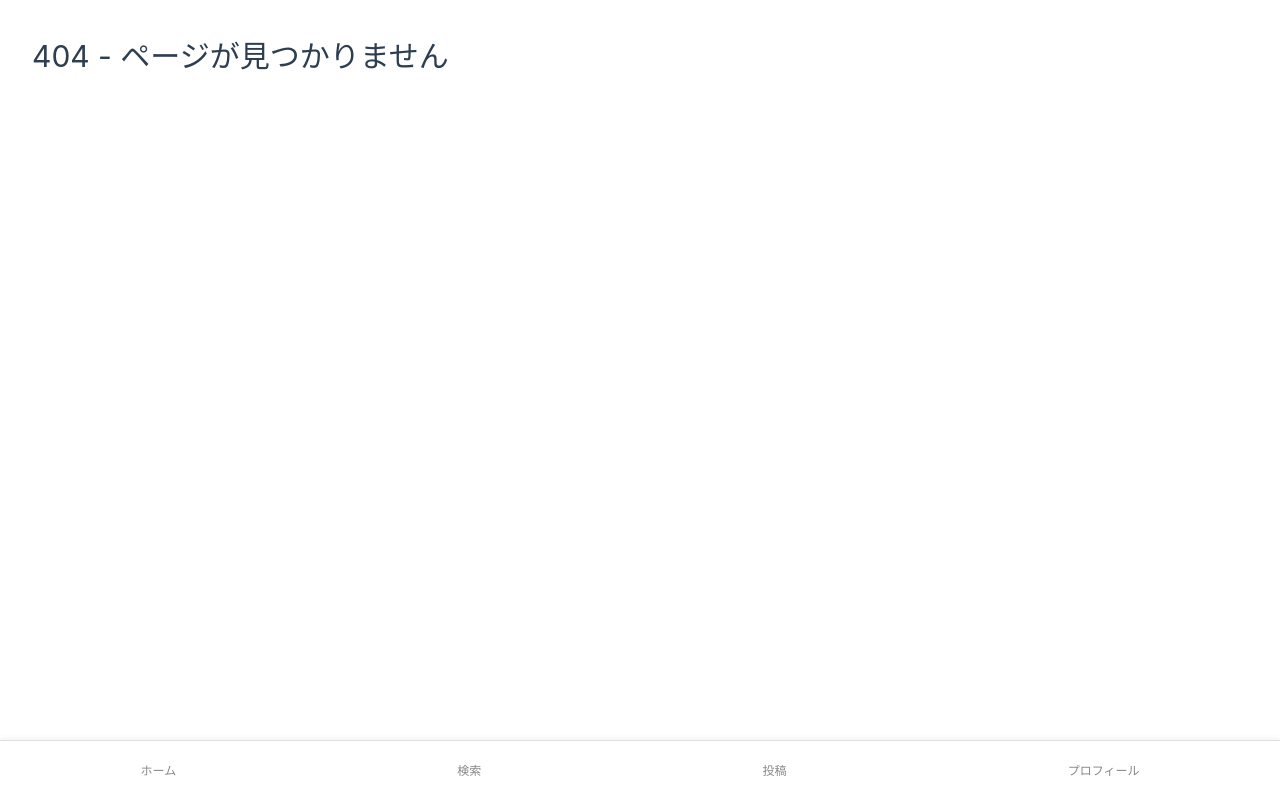
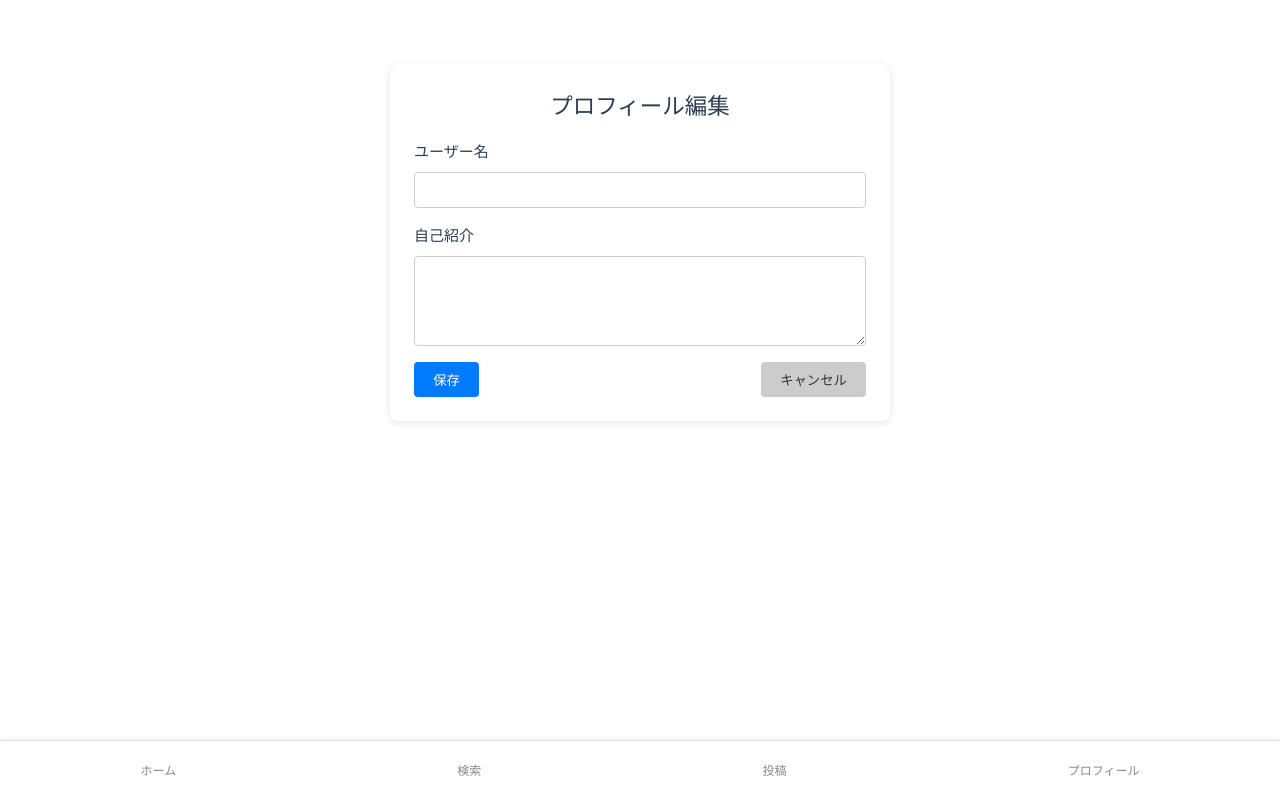
Before and after one commit to Shilomalu/senryu-app-public, a Vue app in the folder frontend/: page /profile/edit in a window 1280 px wide. Before the commit this address had no page. Built offline with nearby package versions, Linux system fonts and the light colour scheme; no server answers.

Commit message:
ローカルで加えた変更をまとめてコミット

```diff
--- a/frontend/src/router/index.js
+++ b/frontend/src/router/index.js
@@ -8,6 +8,7 @@ import PostDetailView from '../views/PostDetailView.vue'
 import ProfileView from '../views/ProfileView.vue'
 import SearchView from '../views/SearchView.vue'
 import NotFoundView from '../views/NotFoundView.vue'
+import EditProfileView from '../views/EditProfileView.vue'
 
 const router = createRouter({
   history: createWebHistory(import.meta.env.BASE_URL),
@@ -36,6 +37,14 @@ const router = createRouter({
       name: 'profile',
       component: ProfileView
     },
+
+    // 追加: プロフィール編集ページ
+    {
+      path: '/profile/edit',
+      name: 'profile-edit',
+      component: EditProfileView
+    },
+
     // --- 以下はタブバー以外の場所から遷移するページ ---
 
     // 5. 新規登録ページ
--- /dev/null
+++ b/frontend/src/views/EditProfileView.vue
@@ -0,0 +1,138 @@
+<script setup>
+import { ref } from 'vue';
+import { useRouter } from 'vue-router';
+import axios from 'axios';
+
+const router = useRouter();
+
+const username = ref('');
+const email = ref('');
+const profile_text = ref('');
+
+const token = localStorage.getItem('token');
+
+// 初期値を API から取得
+const loadProfile = async () => {
+  try {
+    const res = await axios.get('/api/users/me', {
+      headers: { Authorization: `Bearer ${token}` }
+    });
+    username.value = res.data.username;
+    email.value = res.data.email;
+    profile_text.value = res.data.profile_text;
+  } catch (err) {
+    console.error(err);
+    alert('プロフィール取得に失敗しました');
+  }
+};
+
+loadProfile();
+
+// 保存ボタン
+const saveProfile = async () => {
+  try {
+    await axios.put('/api/users/me', {
+      username: username.value,
+      profile_text: profile_text.value,
+    }, {
+      headers: { Authorization: `Bearer ${token}` }
+    });
+    alert('プロフィールを更新しました');
+    router.push('/profile');
+  } catch (err) {
+    console.error(err);
+    alert('更新に失敗しました');
+  }
+};
+
+// キャンセルボタン
+const cancel = () => {
+  router.push('/profile');
+};
+</script>
+
+<template>
+  <div class="profile-edit-container">
+    <h2>プロフィール編集</h2>
+    <div class="form-group">
+      <label>ユーザー名</label>
+      <input v-model="username" type="text" />
+    </div>
+    <div class="form-group">
+      <label>自己紹介</label>
+      <textarea v-model="profile_text" rows="4" class="profile-textarea"></textarea>
+    </div>
+    <div class="button-group">
+      <button @click="saveProfile" class="save-btn">保存</button>
+      <button @click="cancel" class="cancel-btn">キャンセル</button>
+    </div>
+  </div>
+</template>
+
+<style scoped>
+.profile-edit-container {
+  max-width: 500px;
+  margin: 2rem auto;
+  padding: 1.5rem;
+  background-color: #fff;
+  border-radius: 8px;
+  box-shadow: 0 2px 8px rgba(0,0,0,0.1);
+}
+
+h2 {
+  text-align: center;
+  margin-bottom: 1rem;
+}
+
+.form-group {
+  display: flex;
+  flex-direction: column;
+  margin-bottom: 1rem;
+}
+
+label {
+  margin-bottom: 0.5rem;
+  font-weight: 500;
+}
+
+input, textarea {
+  padding: 0.5rem;
+  border: 1px solid #ccc;
+  border-radius: 4px;
+  font-size: 1rem;
+}
+
+.profile-textarea {
+  resize: vertical;   /* 縦方向のみリサイズ可能 */
+  width: 100%;        /* 横幅は親要素に合わせる */
+  min-height: 4em;    /* 4行分の高さを初期値に */
+  padding: 0.5rem;
+  border: 1px solid #ccc;
+  border-radius: 4px;
+  font-size: 1rem;
+  box-sizing: border-box;
+}
+
+.button-group {
+  display: flex;
+  justify-content: space-between;
+}
+
+.save-btn {
+  background-color: #007bff;
+  color: #fff;
+  padding: 0.5rem 1.2rem;
+  border: none;
+  border-radius: 4px;
+  cursor: pointer;
+}
+
+.cancel-btn {
+  background-color: #ccc;
+  color: #333;
+  padding: 0.5rem 1.2rem;
+  border: none;
+  border-radius: 4px;
+  cursor: pointer;
+}
+</style>
--- a/frontend/src/views/ProfileView.vue
+++ b/frontend/src/views/ProfileView.vue
@@ -1,46 +1,89 @@
 <script setup>
 import { ref, onMounted } from 'vue';
-import { RouterLink } from 'vue-router';
+import { useRouter, RouterLink } from 'vue-router';
+import axios from 'axios';
 
-// ログイン状態を管理するためのリアクティブな変数
+const router = useRouter();
+
+// ログイン状態
 const isLoggedIn = ref(false);
 
-// このページが読み込まれた時に、ログイン状態をチェックする
-onMounted(() => {
-  // ブラウザのlocalStorageにトークンが存在するかどうかで判断
-  const token = localStorage.getItem('token');
-  if (token) {
-    isLoggedIn.value = true;
-  } else {
+// ユーザー情報
+const username = ref('');
+const email = ref('');
+const profile_text = ref('');
+const posts = ref([]);
+
+// JWTトークン
+const token = localStorage.getItem('token');
+
+// ログイン状態チェックとプロフィール取得
+const loadProfile = async () => {
+  if (!token) {
+    isLoggedIn.value = false;
+    return;
+  }
+  isLoggedIn.value = true;
+  try {
+    // プロフィール取得
+    const res = await axios.get('/api/users/me', {
+      headers: { Authorization: `Bearer ${token}` }
+    });
+    username.value = res.data.username;
+    email.value = res.data.email;
+    profile_text.value = res.data.profile_text;
+
+    // 自分の投稿取得（タイムラインからフィルター）
+    const timelineRes = await axios.get('/api/posts/timeline');
+    posts.value = timelineRes.data.filter(p => p.user_id === res.data.id);
+  } catch (err) {
+    console.error(err);
+    alert('プロフィールの取得に失敗しました');
     isLoggedIn.value = false;
   }
+};
+
+onMounted(() => {
+  loadProfile();
 });
 
-// ログアウト処理
+// ログアウト
 const logout = () => {
-  // ブラウザからトークンを削除
   localStorage.removeItem('token');
-  // ログイン状態をfalseに更新（画面が自動で切り替わります）
   isLoggedIn.value = false;
+  router.push('/');
+};
+
+// プロフィール編集
+const goEdit = () => {
+  router.push('/profile/edit');
 };
 </script>
 
 <template>
   <div>
     <div v-if="isLoggedIn" class="profile-container">
-      <h1>マイプロフィール</h1>
+      <div class="profile-header">
+        <h1>マイプロフィール</h1>
+        <div class="button-group">
+          <button @click="goEdit" class="edit-btn">編集</button>
+          <button @click="logout" class="logout-btn">ログアウト</button>
+        </div>
+      </div>
 
       <div class="profile-info">
-        <h3>表示される情報</h3>
         <ul>
-          <li><strong>ユーザー名:</strong> (ここにあなたのユーザー名が表示されます)</li>
-          <li><strong>メールアドレス:</strong> (ここにあなたのメールアドレスが表示されます)</li>
-          <li><strong>自己紹介:</strong> (ここにあなたの自己紹介文が表示されます)</li>
-          <li><strong>投稿した川柳一覧:</strong> (ここにあなたが投稿した川柳のリストが表示されます)</li>
+          <li><strong>ユーザー名：</strong> {{ username }}</li>
+          <li><strong>メールアドレス：</strong> {{ email }}</li>
+          <li><strong>自己紹介：</strong> {{ profile_text }}</li>
+          <li>
+            <strong>投稿した川柳一覧：</strong>
+            <ul>
+              <li v-for="post in posts" :key="post.user_id">{{ post.content }}</li>
+            </ul>
+          </li>
         </ul>
       </div>
-
-      <button @click="logout" class="logout-button">ログアウト</button>
     </div>
 
     <div v-else class="auth-prompt">
@@ -55,13 +98,14 @@ const logout = () => {
 </template>
 
 <style scoped>
-/* プロフィール表示用のスタイル */
 .profile-container {
   max-width: 600px;
   margin: 2rem auto;
   padding: 2rem;
   border: 1px solid #e0e0e0;
-  border-radius: 8px;
+  border-radius: 12px;
+  box-shadow: 0 4px 12px rgba(0,0,0,0.1);
+  background-color: #fff;
   text-align: center;
 }
 
@@ -80,15 +124,56 @@ const logout = () => {
   font-size: 1.1rem;
 }
 
-.logout-button {
+.button-container {
+  display: flex;
+  justify-content: flex-end; /* 右寄せ */
+  gap: 10px; /* ボタン間のスペース */
   margin-top: 2rem;
-  padding: 10px 25px;
+}
+
+.profile-header {
+  display: flex;
+  align-items: center;
+  justify-content: space-between;
+  margin-bottom: 1.5rem;
+}
+
+.profile-header h1 {
+  font-weight: bold;
+  font-size: 1.8rem;
+  margin-left: 10px;
+  margin-right: 20px;
+}
+
+.button-group {
+  display: flex;
+  gap: 10px;
+}
+
+.button-group button {
+  padding: 8px 18px;
+  border: none;
+  border-radius: 6px;
+  color: #fff;
+  font-size: 1rem;
+  cursor: pointer;
+  transition: all 0.2s ease;
+}
+
+.edit-btn {
+  background-color: #007bff;
+}
+
+.edit-btn:hover {
+  background-color: #0056b3;
+}
+
+.logout-btn {
   background-color: #dc3545;
-  color: white;
-  border: none;
-  border-radius: 5px;
-  cursor: pointer;
-  font-size: 1rem;
+}
+
+.logout-btn:hover {
+  background-color: #a71d2a;
 }
 
 /* ログインを促す画面用のスタイル */
--- a/frontend/vite.config.js
+++ b/frontend/vite.config.js
@@ -1,28 +1,22 @@
-import { fileURLToPath, URL } from 'node:url'
-
+// vite.config.js
 import { defineConfig } from 'vite'
 import vue from '@vitejs/plugin-vue'
-import vueDevTools from 'vite-plugin-vue-devtools'
+import path from 'path'
 
-// https://vite.dev/config/
 export default defineConfig({
-  plugins: [
-    vue(),
-    vueDevTools(),
-  ],
+  plugins: [vue()],
+  resolve: {
+    alias: {
+      '@': path.resolve(__dirname, './src'), // ← これを追加
+    },
+  },
   server: {
     proxy: {
       '/api': {
         target: 'http://localhost:3001',
         changeOrigin: true,
-        secure: false,
-        rewrite: (path) => path.replace(/^\/api/, '/api')
-      }
-    }
-  },
-  resolve: {
-    alias: {
-      '@': fileURLToPath(new URL('./src', import.meta.url))
+        rewrite: (path) => path.replace(/^\/api/, '/api'),
+      },
     },
   },
 })
--- a/package.json
+++ b/package.json
@@ -1,6 +1,11 @@
 {
   "dependencies": {
+    "axios": "^1.12.2",
+    "body-parser": "^2.2.0",
+    "cors": "^2.8.5",
+    "express": "^5.1.0",
     "jwt-decode": "^4.0.0",
+    "mysql2": "^3.15.3",
     "python-shell": "^5.0.0"
   }
 }
```
Also changed, not shown: 2 other files (tests, documents, lock files or other folders).
